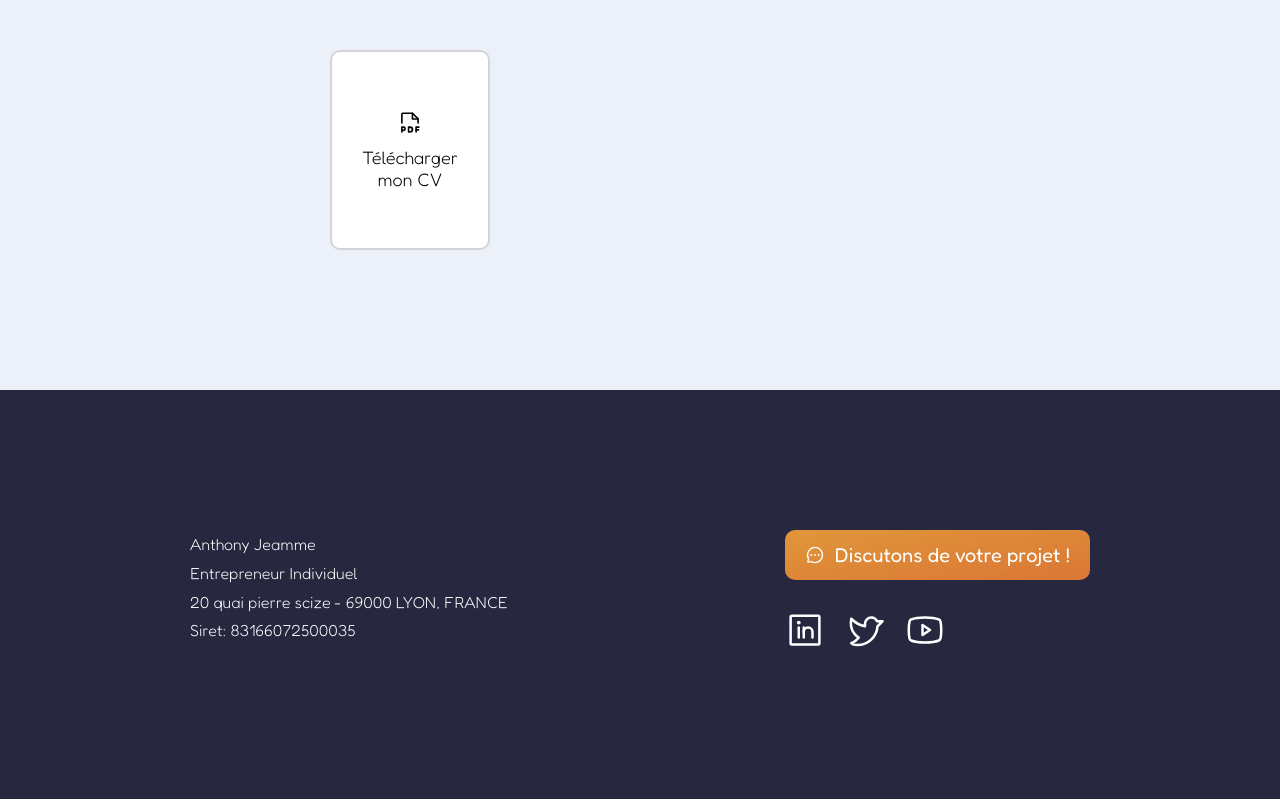
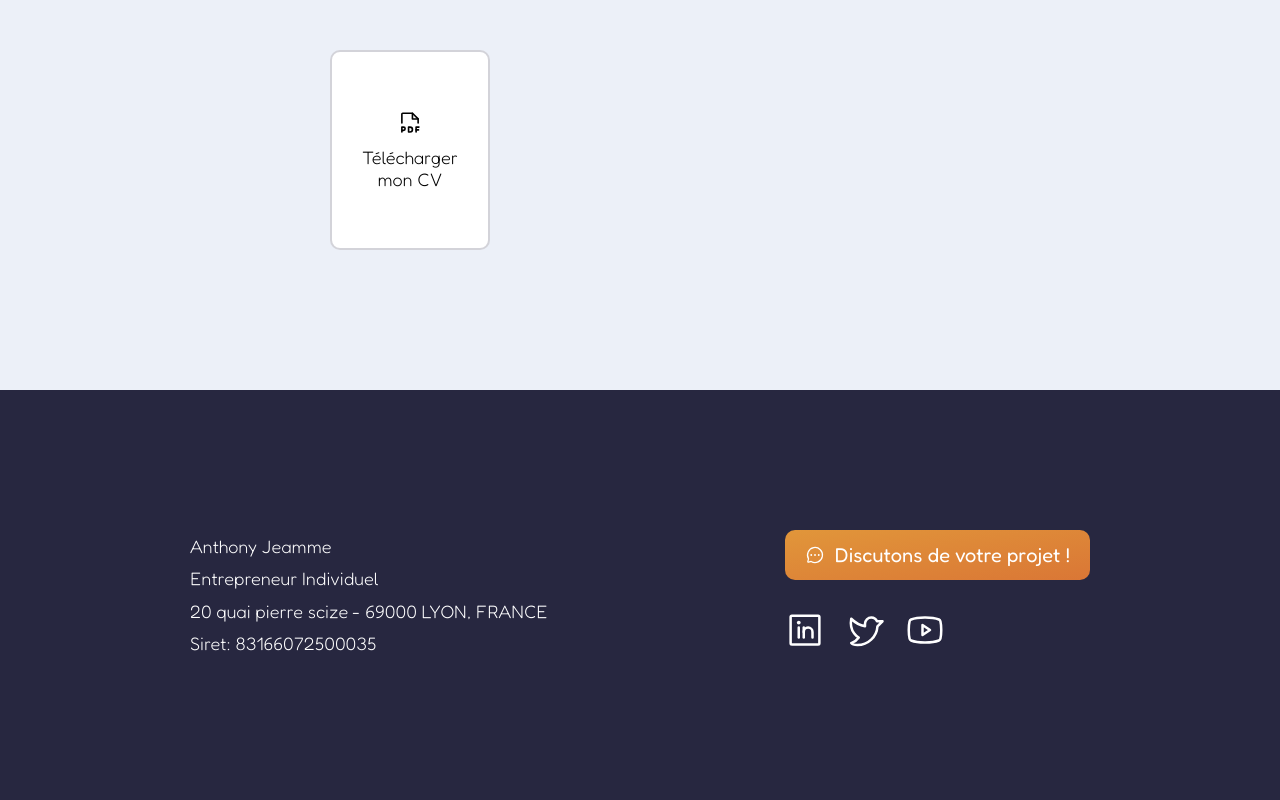
Before and after one commit to anthonyjeamme/ajeamme.dev, a Next.js app: page / in a window 1280 px wide. Shown: the part 3127-3927 px from the top of the page. Built offline with nearby package versions, Linux system fonts and the light colour scheme.

Commit message:
Fix legal stuf

```diff
--- a/src/Pages/PageHome/ContactSection/ContactSection.module.scss
+++ b/src/Pages/PageHome/ContactSection/ContactSection.module.scss
@@ -25,7 +25,7 @@
     }
   }
   .legal {
-    font-size: 16px;
+    font-size: 18px;
     line-height: 1.8;
   }
 
```
